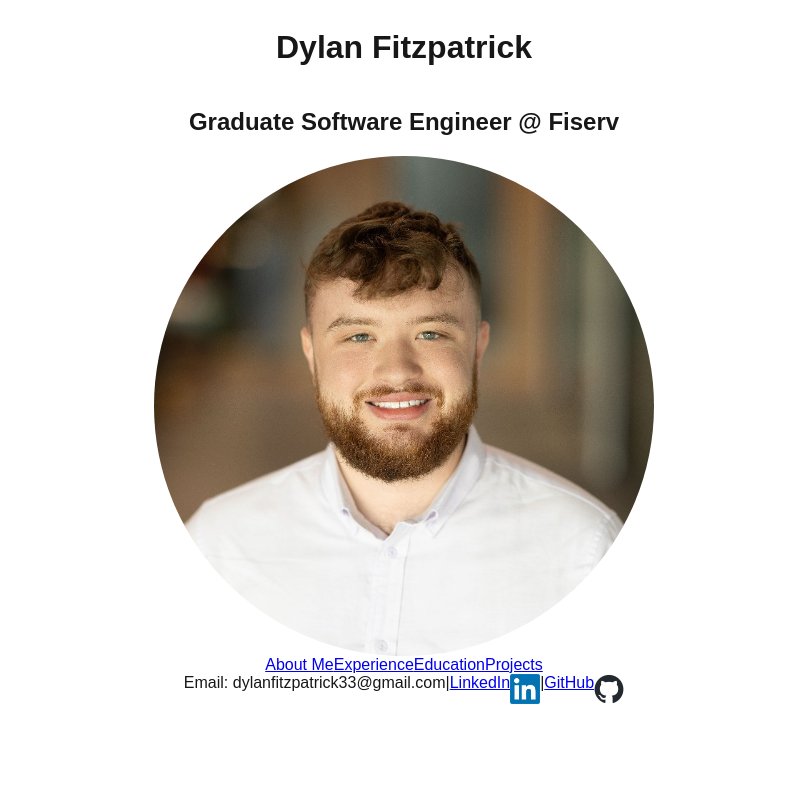
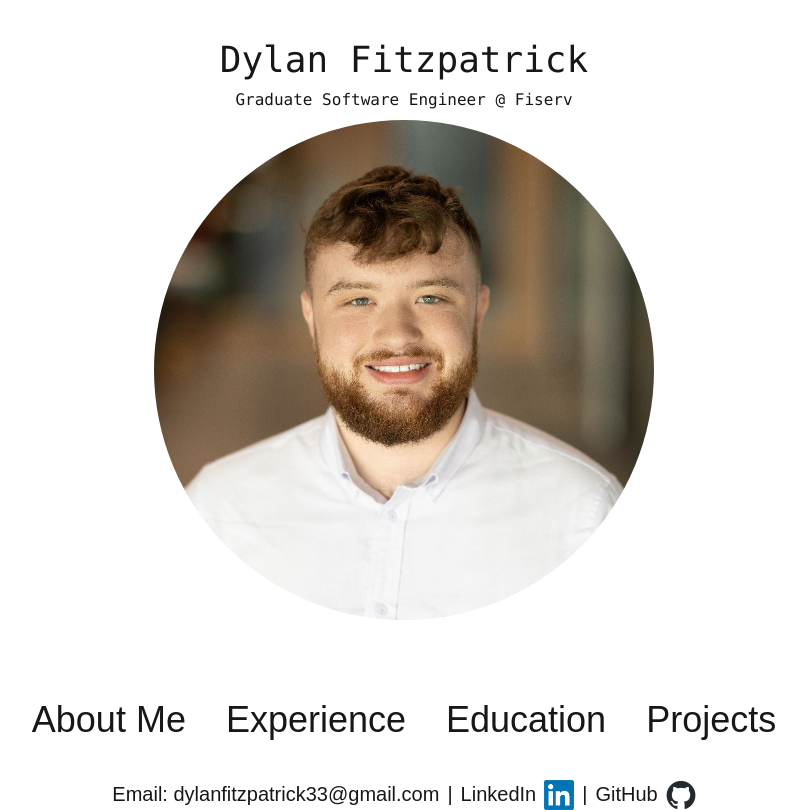
Before and after one commit to DylanFitzpatrick01/DylanFitzpatrick01.github.io, a Next.js app in the folder my-website/: page / in a window 1280 px wide. Shown: the whole page, without its empty margins (236-1042 px from the left). Built offline with nearby package versions, Linux system fonts and the light colour scheme.

Commit message:
tailwind upgrade

```diff
--- a/my-website/package.json
+++ b/my-website/package.json
@@ -24,7 +24,7 @@
     "@types/react-dom": "^19",
     "eslint": "^9",
     "eslint-config-next": "^15.1.6",
-    "postcss": "^8",
+    "postcss": "^8.5.1",
     "tailwindcss": "^4.0.3",
     "typescript": "^5"
   }
--- a/my-website/src/app/globals.css
+++ b/my-website/src/app/globals.css
@@ -1,3 +1,5 @@
+@import "tailwindcss";
+
 @tailwind base;
 @tailwind components;
 @tailwind utilities;
--- /dev/null
+++ b/my-website/src/postcss.config.mjs
@@ -0,0 +1,6 @@
+const config = {
+    plugins: {
+      "@tailwindcss/postcss": {},
+    },
+  };
+  export default config;
```
Also changed, not shown: 1 other file (tests, documents, lock files or other folders).
